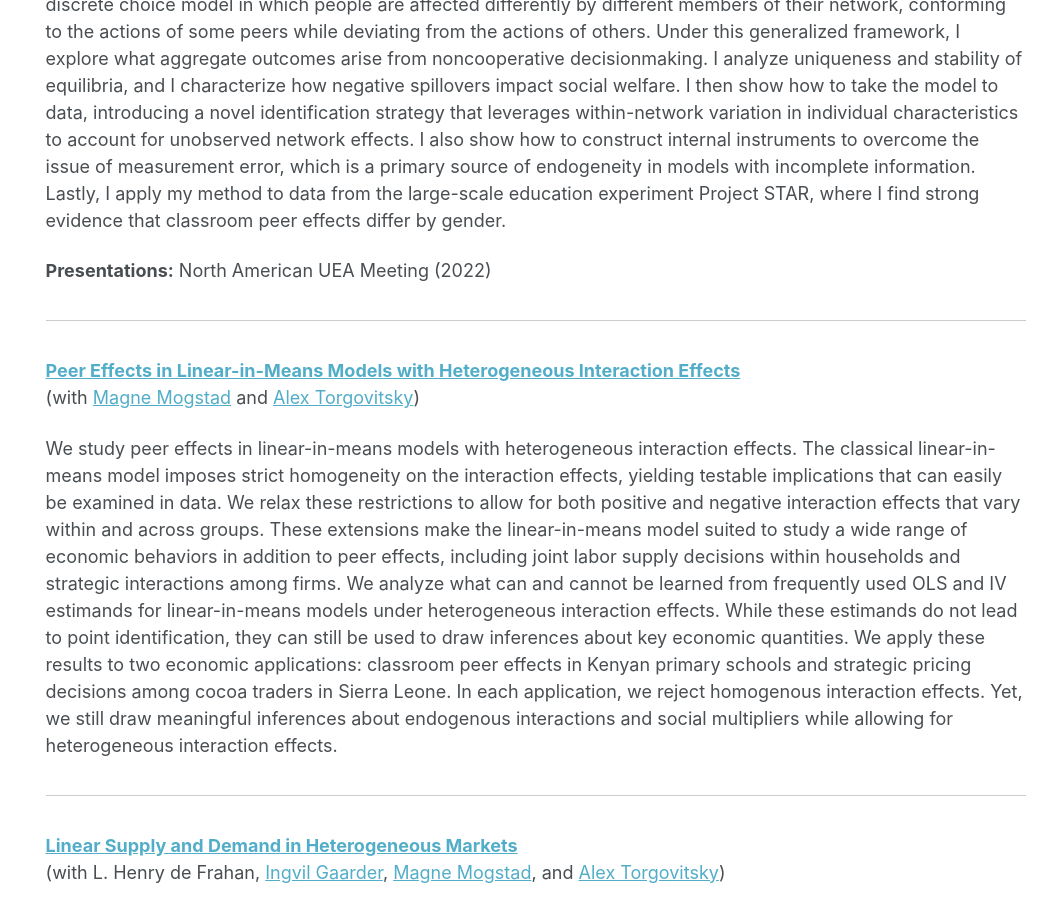
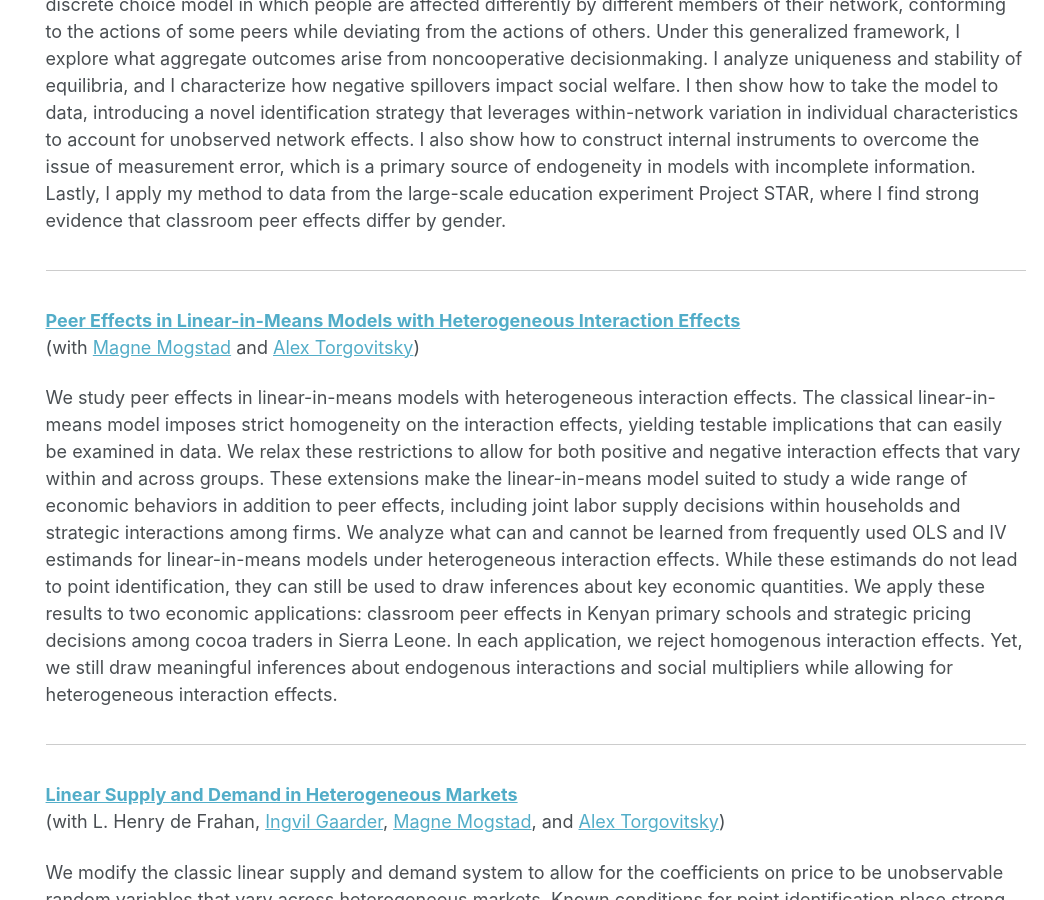
Before and after one commit to ovolpe/ovolpe.github.io, a Jekyll site: the page built from _pages/research.md, in a window 1280 px wide and 900 px high, scrolled down 715 px. Shown: the whole window, without its empty margins (236-1280 px from the left). Built offline with Jekyll 4.4.1, drawn with Linux system fonts in a browser that asks for light colours.

Commit message:
Update research.md

```diff
--- a/_pages/research.md
+++ b/_pages/research.md
@@ -20,8 +20,6 @@ _Revision Requested at **Econometrica**_; [*Supplemental Materials*](/files/dcwg
 
 This paper examines how individual identity influences group behavior through social interactions. I study a discrete choice model in which people are affected differently by different members of their network, conforming to the actions of some peers while deviating from the actions of others. Under this generalized framework, I explore what aggregate outcomes arise from noncooperative decisionmaking. I analyze uniqueness and stability of equilibria, and I characterize how negative spillovers impact social welfare. I then show how to take the model to data, introducing a novel identification strategy that leverages within-network variation in individual characteristics to account for unobserved network effects. I also show how to construct internal instruments to overcome the issue of measurement error, which is a primary source of endogeneity in models with incomplete information. Lastly, I apply my method to data from the large-scale education experiment Project STAR, where I find strong evidence that classroom peer effects differ by gender.
 
-**Presentations:** North American UEA Meeting (2022)
-
 <hr style="margin: 2em 0; border: none; border-top: 1px solid #ccc;">
 
 [**Peer Effects in Linear-in-Means Models with Heterogeneous Interaction Effects**](/files/mto2024.pdf) <br>
```
